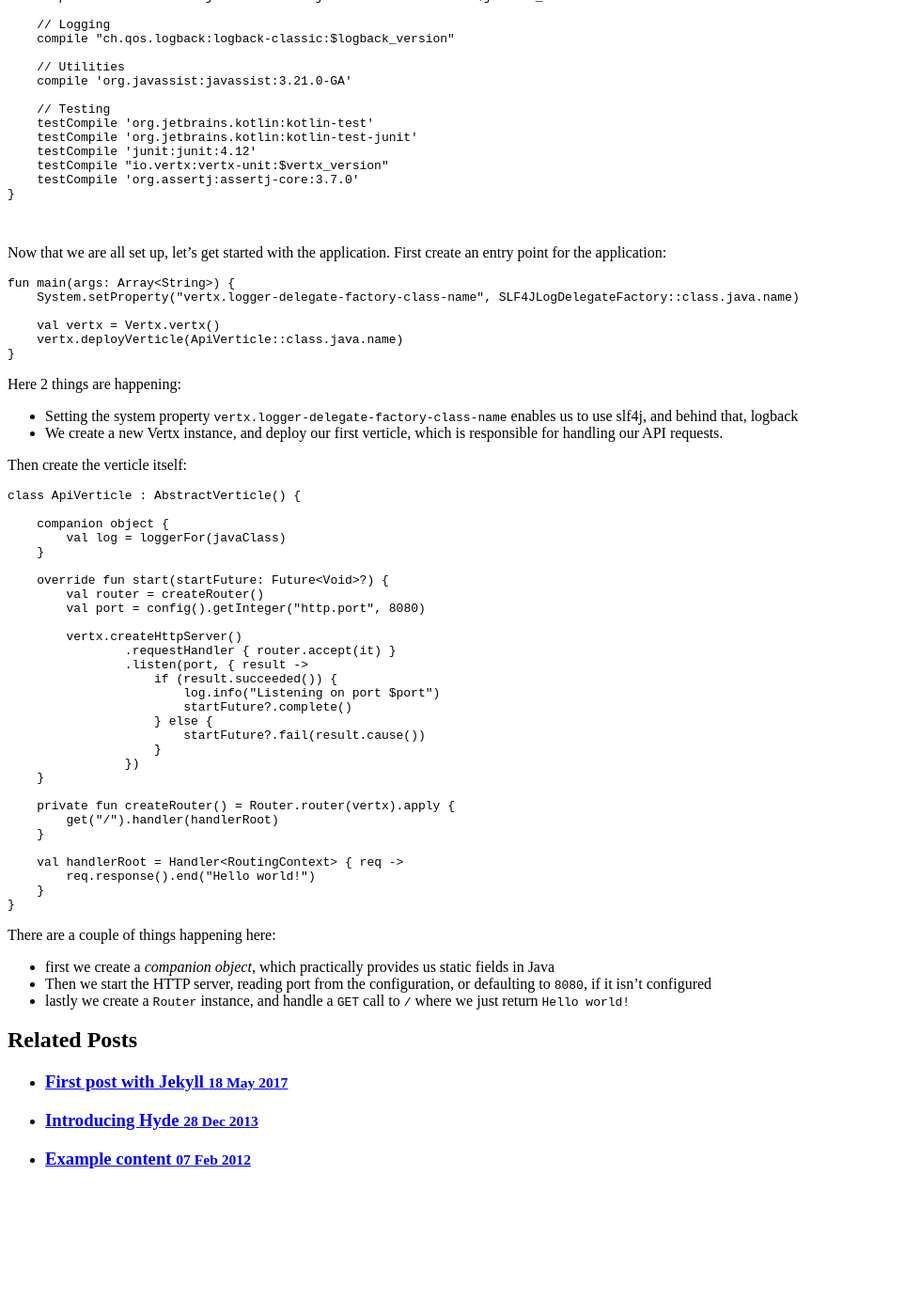
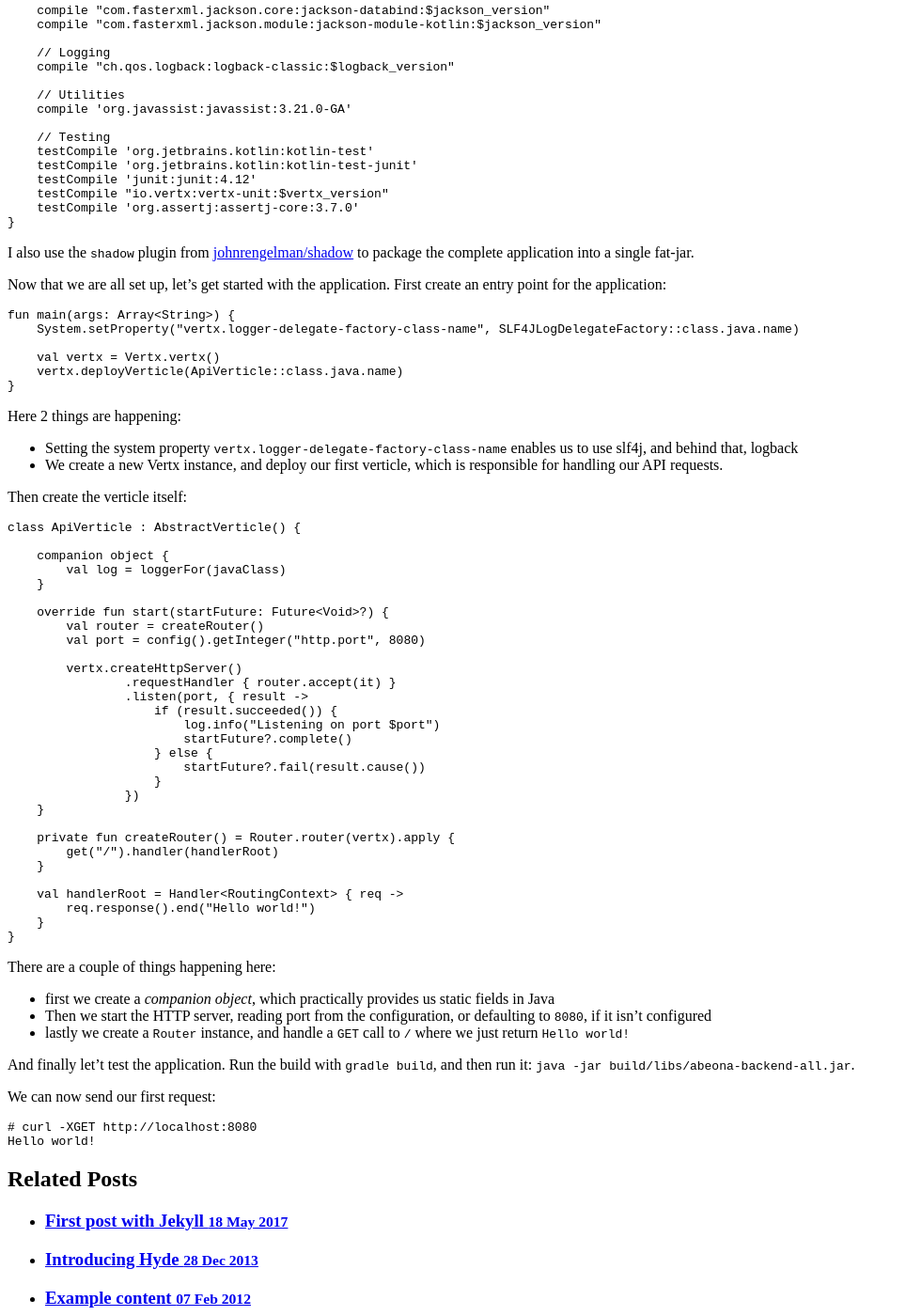
Before and after one commit to sandor-nemeth/sandor-nemeth.github.io, a Jekyll site: the page built from _posts/2017-05-19-getting-started-with-vertx-in-kotlin.md, in a window 1280 px wide and 1400 px high, scrolled down 1000 px. Shown: the whole window at 94% size, without its empty margins (0-964 px from the left). Built offline with Jekyll 4.4.1, drawn with Linux system fonts in a browser that asks for light colours; before the commit the page ends 2263 px from its top, so only the background shows below that; some of the changed text lies outside the part shown.

Commit message:
Update vertx-kotlin post

````diff
--- a/_posts/2017-05-19-getting-started-with-vertx-in-kotlin.md
+++ b/_posts/2017-05-19-getting-started-with-vertx-in-kotlin.md
@@ -25,6 +25,8 @@ plugins {
     id 'idea'
     id 'application'
     id 'org.jetbrains.kotlin.jvm' version '1.1.2-2'
+    id 'com.github.johnrengelman.shadow' version '2.0.0'
+
 }
 
 sourceCompatibility = '1.8'
@@ -70,9 +72,10 @@ dependencies {
     testCompile "io.vertx:vertx-unit:$vertx_version"
     testCompile 'org.assertj:assertj-core:3.7.0'
 }
+```
 
-
-```
+I also use the `shadow` plugin from [johnrengelman/shadow](https://github.com/johnrengelman/shadow)
+to package the complete application into a single fat-jar.
 
 Now that we are all set up, let's get started with the application. First
 create an entry point for the application:
@@ -136,3 +139,13 @@ There are a couple of things happening here:
   defaulting to `8080`, if it isn't configured
 - lastly we create a `Router` instance, and handle a `GET` call to `/`
   where we just return `Hello world!`
+
+And finally let't test the application. Run the build with `gradle build`,
+and then run it: `java -jar build/libs/abeona-backend-all.jar`.
+
+We can now send our first request:
+
+```bash
+# curl -XGET http://localhost:8080
+Hello world!
+```
````
